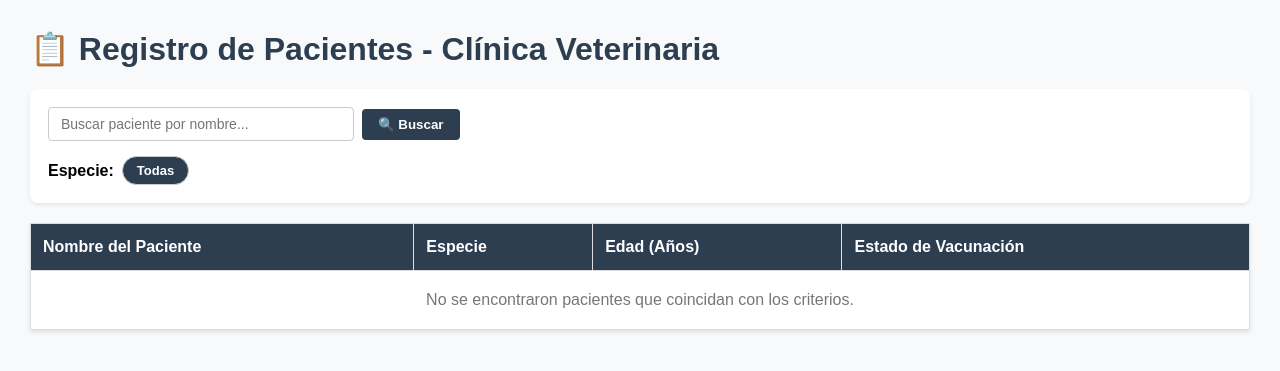
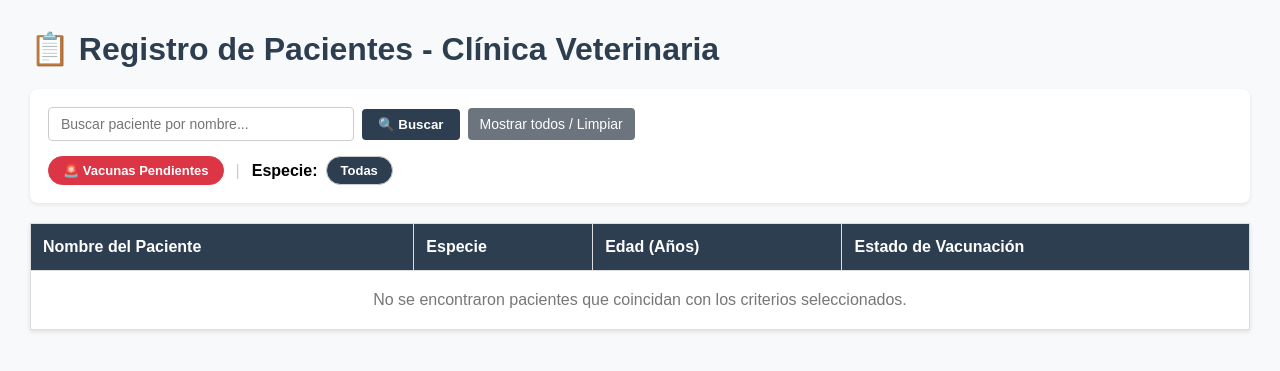
Before and after one commit to tringlie/backend-1, a Django app: page /mascotas/?filtro_vacuna=pendiente in a window 1280 px wide. Shown: the top 371 px of the page. Run offline with Django 4.2, Linux system fonts and the light colour scheme; data that the repository does not hold is empty.

Commit message:
implementacion filtro vacunas pendientes

```diff
--- a/pacientes/templates/listar.html
+++ b/pacientes/templates/listar.html
@@ -12,7 +12,6 @@
         }
         h1 { color: #2c3e50; }
 
-        /* Contenedor de Búsqueda y Filtros */
         .controles-container {
             background-color: #fff;
             padding: 18px;
@@ -75,6 +74,22 @@
             font-weight: bold;
         }
 
+        /* Botón de acceso directo a pendientes */
+        .btn-alerta {
+            background-color: #f8d7da;
+            color: #721c24;
+            border: 1px solid #f5c6cb;
+            font-weight: bold;
+        }
+        .btn-alerta:hover {
+            background-color: #f1b0b7;
+        }
+        .btn-alerta.activo {
+            background-color: #dc3545;
+            color: white;
+            border-color: #dc3545;
+        }
+
         /* Tabla de pacientes */
         table {
             width: 100%;
@@ -92,7 +107,7 @@
             color: white;
         }
 
-        /* Colores requeridos por el Caso 5 aplicados a la fila completa */
+        /* Colores del Caso 5 */
         tr.fila-verde {
             background-color: #d4edda !important;
             color: #155724;
@@ -120,10 +135,13 @@
     <h1>📋 Registro de Pacientes - Clínica Veterinaria</h1>
 
     <div class="controles-container">
-        <!-- Formulario de búsqueda -->
+        <!-- Formulario adaptado a request.GET.get('busqueda') -->
         <form method="GET" action="" class="form-busqueda">
             {% if especie_activa %}
                 <input type="hidden" name="especie" value="{{ especie_activa }}">
+            {% endif %}
+            {% if filtro_vacuna %}
+                <input type="hidden" name="filtro_vacuna" value="{{ filtro_vacuna }}">
             {% endif %}
 
             <input
@@ -135,20 +153,27 @@
             >
             <button type="submit" class="btn-buscar">🔍 Buscar</button>
 
-            {% if busqueda or especie_activa %}
-                <a href="{% url 'listar_mascotas' %}" class="btn-limpiar">Limpiar filtros</a>
+            {% if busqueda or especie_activa or filtro_vacuna %}
+                <a href="{% url 'listar_mascotas' %}" class="btn-limpiar">Mostrar todos / Limpiar</a>
             {% endif %}
         </form>
 
-        <!-- Filtros por especie -->
+        <!-- Filtros Rápidos y por Especie -->
         <div class="filtros-especie">
+            <!-- Botón adaptado a request.GET.get('filtro_vacuna') -->
+            <a href="?filtro_vacuna=pendiente{% if busqueda %}&busqueda={{ busqueda }}{% endif %}{% if especie_activa %}&especie={{ especie_activa }}{% endif %}"
+               class="btn-filtro btn-alerta {% if filtro_vacuna == 'pendiente' %}activo{% endif %}">
+                🚨 Vacunas Pendientes
+            </a>
+
+            <span style="color: #ccc; margin: 0 4px;">|</span>
             <strong>Especie:</strong>
-            <a href="{% url 'listar_mascotas' %}{% if busqueda %}?busqueda={{ busqueda }}{% endif %}"
+            <a href="{% url 'listar_mascotas' %}{% if busqueda %}?busqueda={{ busqueda }}{% endif %}{% if filtro_vacuna %}&filtro_vacuna={{ filtro_vacuna }}{% endif %}"
                class="btn-filtro {% if not especie_activa %}activo{% endif %}">
                 Todas
             </a>
             {% for esp in especies %}
-                <a href="?especie={{ esp }}{% if busqueda %}&busqueda={{ busqueda }}{% endif %}"
+                <a href="?especie={{ esp }}{% if busqueda %}&busqueda={{ busqueda }}{% endif %}{% if filtro_vacuna %}&filtro_vacuna={{ filtro_vacuna }}{% endif %}"
                    class="btn-filtro {% if especie_activa == esp %}activo{% endif %}">
                     {{ esp }}
                 </a>
@@ -168,7 +193,6 @@
         </thead>
         <tbody>
             {% for mascota in mascotas %}
-            <!-- Asignación de color según los valores exactos de tu modelo ('al_dia', 'pendiente', 'alergia') -->
             <tr class="{% if mascota.vacunacion == 'al_dia' %}fila-verde{% elif mascota.vacunacion == 'pendiente' %}fila-roja{% elif mascota.vacunacion == 'alergia' %}fila-amarilla{% endif %}">
                 <td><strong>{{ mascota.nombre }}</strong></td>
                 <td>{{ mascota.especie }}</td>
@@ -188,7 +212,7 @@
             {% empty %}
             <tr>
                 <td colspan="4" style="text-align: center; color: #777; padding: 20px;">
-                    No se encontraron pacientes que coincidan con los criterios.
+                    No se encontraron pacientes que coincidan con los criterios seleccionados.
                 </td>
             </tr>
             {% endfor %}
--- a/pacientes/views.py
+++ b/pacientes/views.py
@@ -6,6 +6,7 @@ def listar_mascotas(request):
 
     especies = Mascota.objects.values_list('especie', flat=True).distinct()
     busqueda = request.GET.get('busqueda')
+    filtro_vacuna = request.GET.get('filtro_vacuna')
 
     especie_filtrada = request.GET.get('especie')
 
@@ -17,11 +18,15 @@ def listar_mascotas(request):
         if busqueda:
             mascotas = mascotas.filter(nombre__icontains=busqueda)
 
+    if filtro_vacuna:
+        mascotas = mascotas.filter(vacunacion=filtro_vacuna)
+
     contexto = {
         'mascotas': mascotas,
         'especies': especies,
         'especie_activa': especie_filtrada or '',
         'busqueda': busqueda or '',
+        'filtro_vacuna': filtro_vacuna or '',
     }
 
 
```
